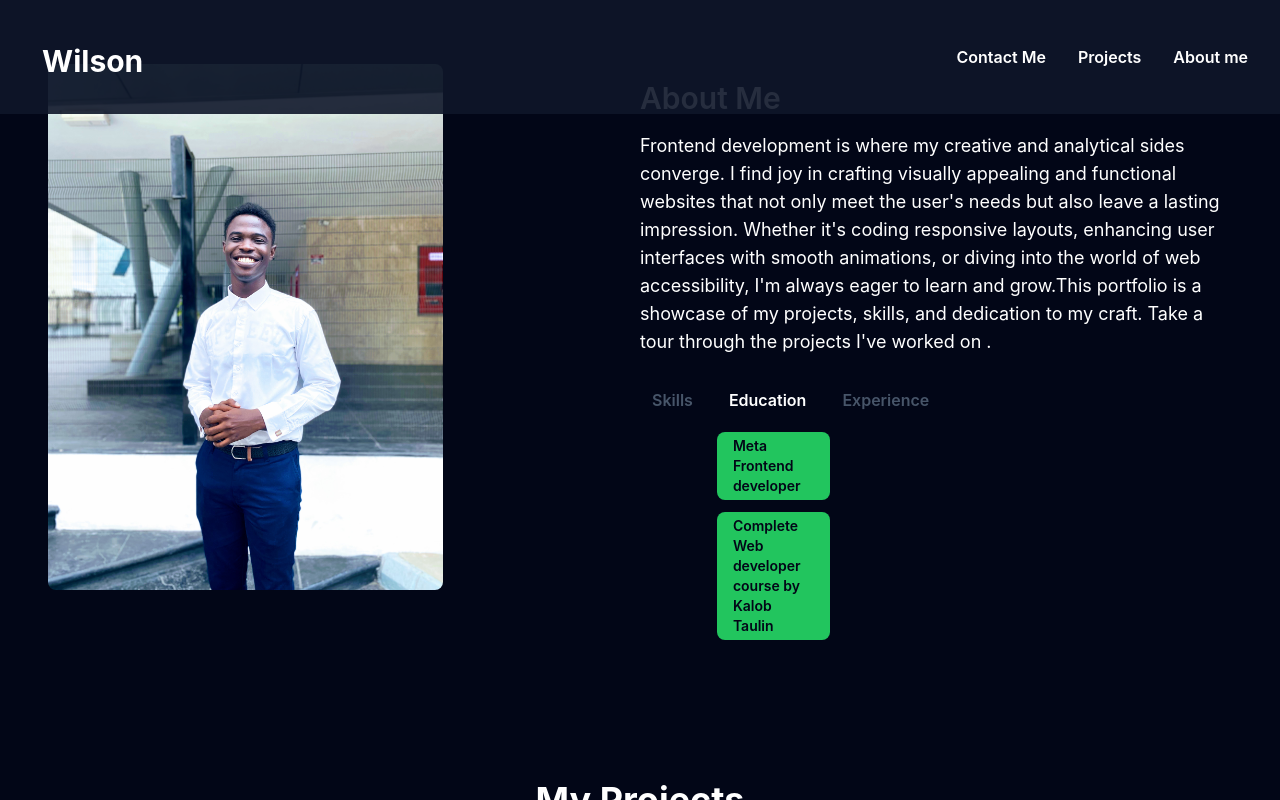
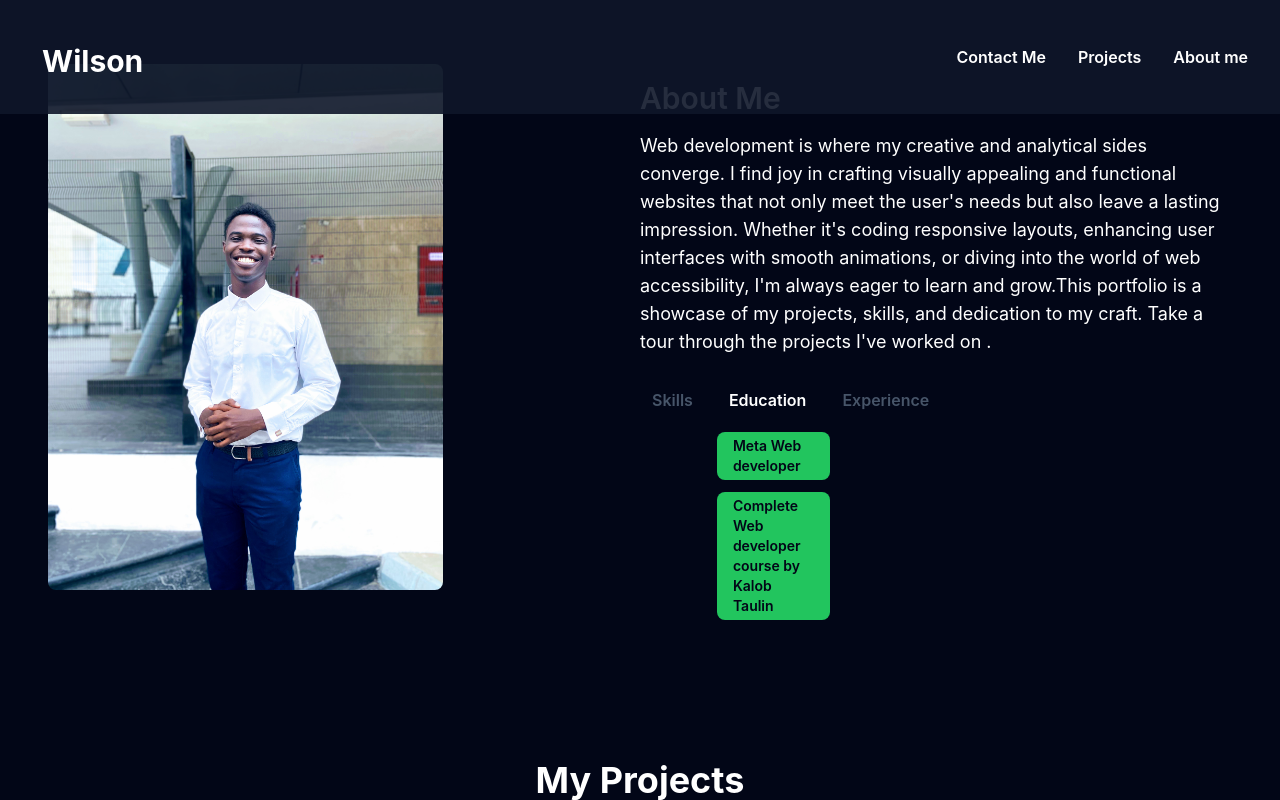
Before and after one commit to WilsonTomisin/personal-portfolio, a React (Create React App) app: page / in a window 1280 px wide. Both pictures are taken after a click on the button "Education". Shown: the part 592-1392 px from the top of the page. Built offline with nearby package versions, Linux system fonts and the light colour scheme.

Commit message:
text fix

```diff
--- a/src/components/AboutSection.jsx
+++ b/src/components/AboutSection.jsx
@@ -54,7 +54,7 @@ const tabs = [
   {name:'Education',
    content: [
       <motion.ul className=' flex-1' variants={boxVariant} initial='hidden' animate='fadeIn'>
-        <motion.li variants={boxItems} className=' bg-green-500 cursor-pointer duration-100 transition-colors ease-in-out mb-3 font-semibold text-sm hover:bg-white px-4 py-1 rounded-lg text-slate-950'>Meta Frontend developer </motion.li>
+        <motion.li variants={boxItems} className=' bg-green-500 cursor-pointer duration-100 transition-colors ease-in-out mb-3 font-semibold text-sm hover:bg-white px-4 py-1 rounded-lg text-slate-950'>Meta Web developer </motion.li>
         <motion.li variants={boxItems} className=' bg-green-500 cursor-pointer duration-100 transition-colors ease-in-out mb-3 font-semibold text-sm hover:bg-white px-4 py-1 rounded-lg text-slate-950'>Complete Web developer course by Kalob Taulin</motion.li>
       </motion.ul>
    ]
@@ -90,7 +90,7 @@ export const AboutSection = () => {
         <div className=' w-full md:w-1/2'>
           <h2 className=' my-4 text-3xl font-semibold text-white text-left '>About Me</h2>
             <p className=' text-white text-sm leading-9 text-left md:text-lg'>
-              Frontend development is where my creative and analytical sides converge.
+              Web development is where my creative and analytical sides converge.
               I find joy in crafting visually appealing and functional websites
               that not only meet the user's needs but also leave a lasting impression.
               Whether it's coding responsive layouts, enhancing user interfaces
```
